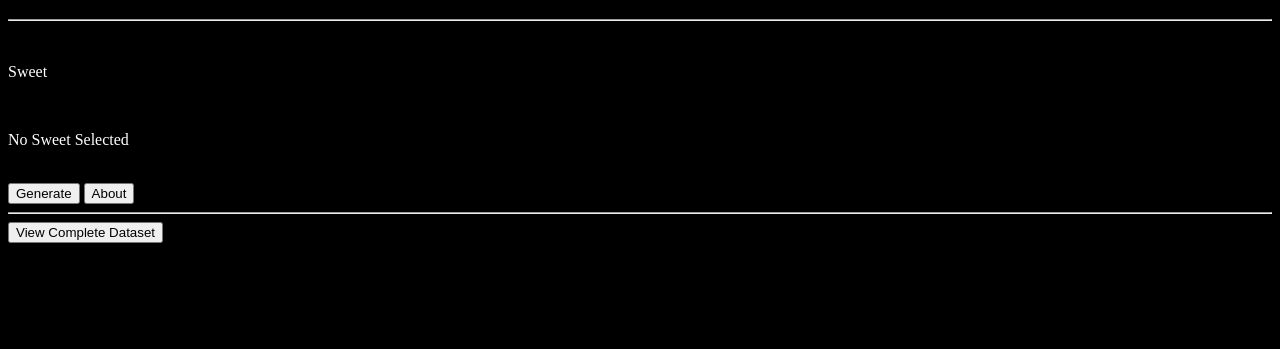
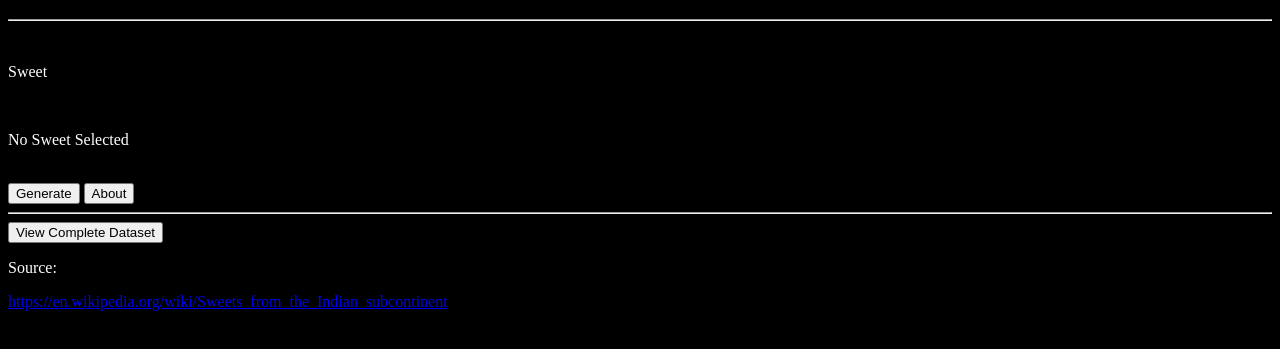
Before and after one commit to sanskar-projects/random_sweet_generator, a plain HTML site: page index.html in a window 1280 px wide. Shown: the part 177-526 px from the top of the page. Drawn offline with Linux system fonts and the light colour scheme.

Commit message:
Update index.html

```diff
--- a/index.html
+++ b/index.html
@@ -45,5 +45,6 @@ go to home
 <button type="button" onclick="print();">View Complete Dataset</button>
 <br>
 <p id="f_view"></p>
+<p>Source: </p><a href="https://en.wikipedia.org/wiki/Sweets_from_the_Indian_subcontinent">https://en.wikipedia.org/wiki/Sweets_from_the_Indian_subcontinent</a>
 </body>
 </html>
```
